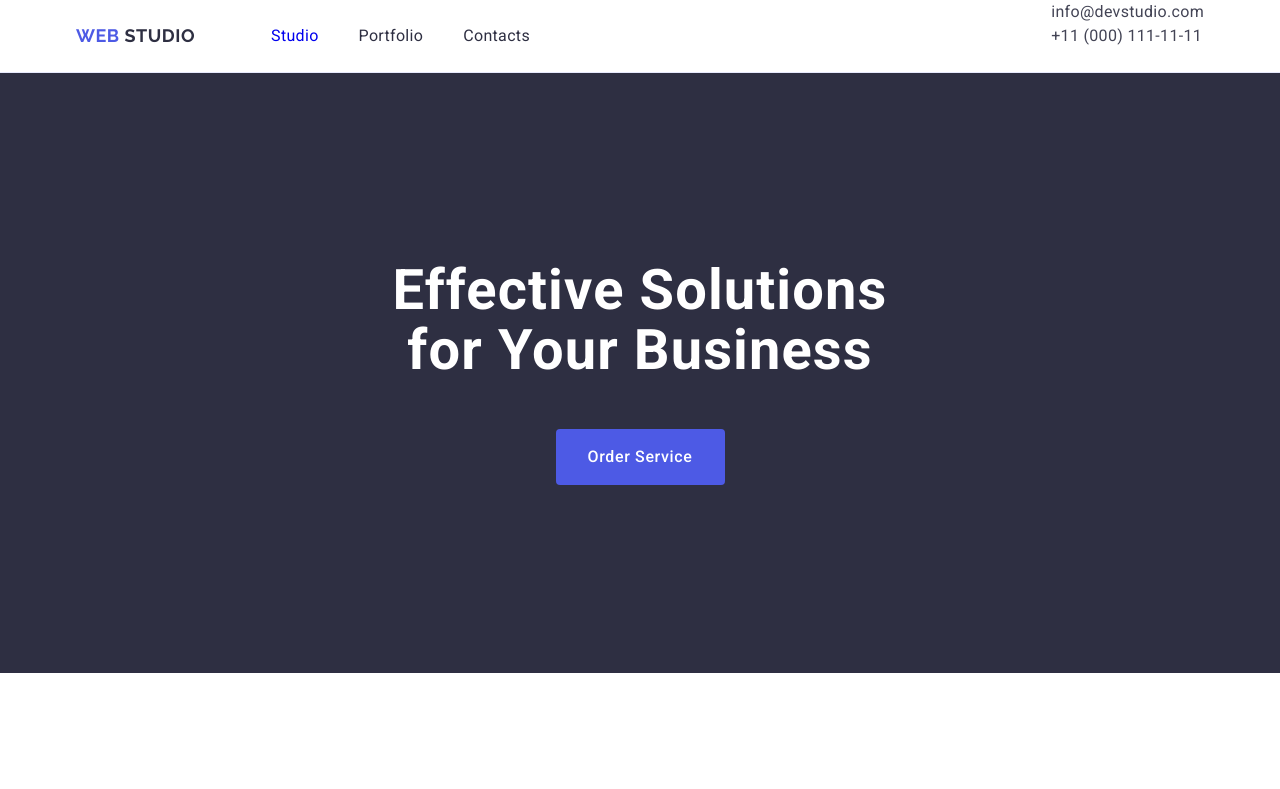
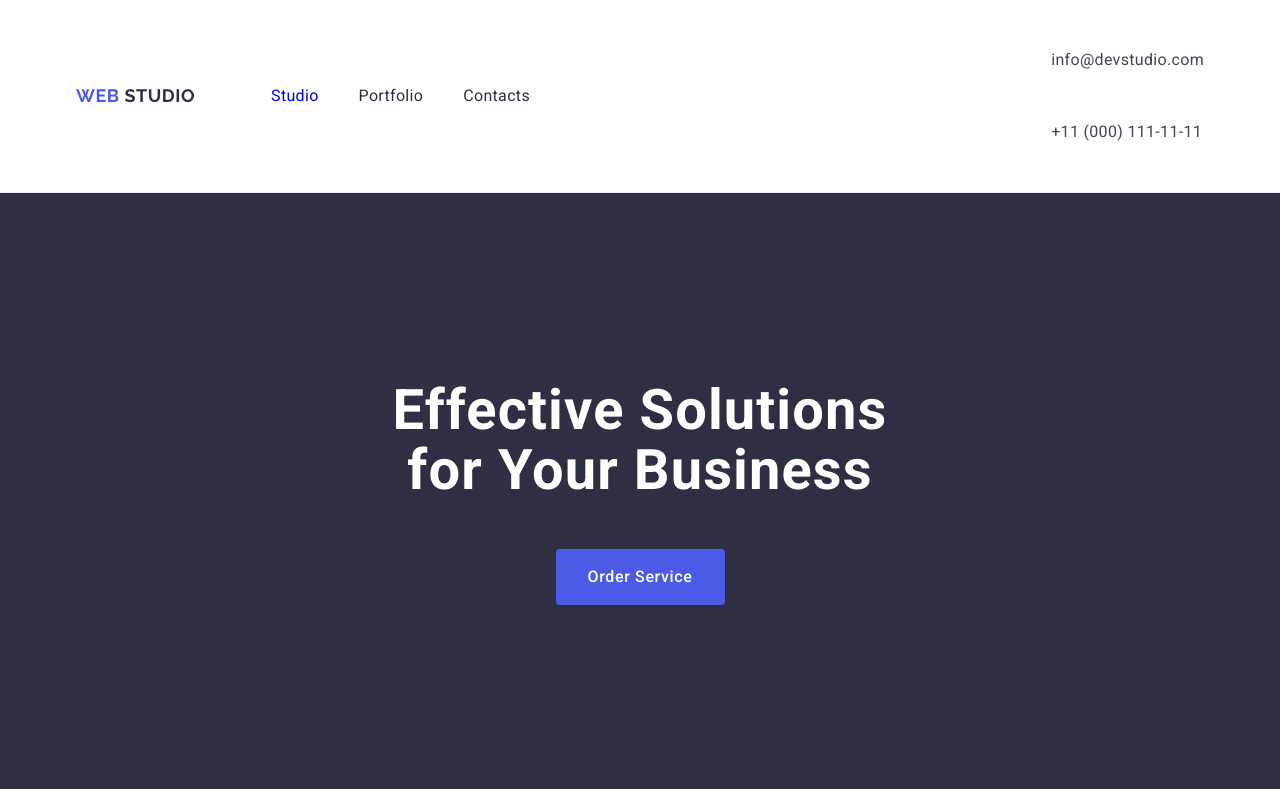
Before and after one commit to Shaporda/goit-markup-hw-03, a plain HTML site: page index.html in a window 1280 px wide. Shown: the top 789 px of the page. Drawn offline with nearby package versions, Linux system fonts and the light colour scheme.

Commit message:
Update styles.css

```diff
--- a/css/styles.css
+++ b/css/styles.css
@@ -67,6 +67,7 @@ a {
     padding: 24px 0;
     margin-right: 76px;
     color: #4d5ae5;
+    display: block;
 }
 
 .header-logo-color {
@@ -104,11 +105,13 @@ a {
     line-height: 1.5;
     letter-spacing: 0.02em;
     color: #434455;
+    text-decoration: unset;
+    padding: 24px 0;
+    display: block;
 }
 
 .header-address-link {
     color: #2e2f42;
-    padding: 24px 0;
 }
 
 .header-address-link:focus {
@@ -124,6 +127,7 @@ address {
     color: #434455;
     margin-left: auto;
     margin-right: 0em;
+    padding: 24px 0;
 }
 
 .cotacts {
@@ -138,6 +142,9 @@ address {
     letter-spacing: 0.02em;
     color: #434455;
     font-family: "Roboto", sans-serif;
+    padding: 24px 0;
+    display: flex;
+    gap: 40px;
 }
 
 #header-address-link {
```
